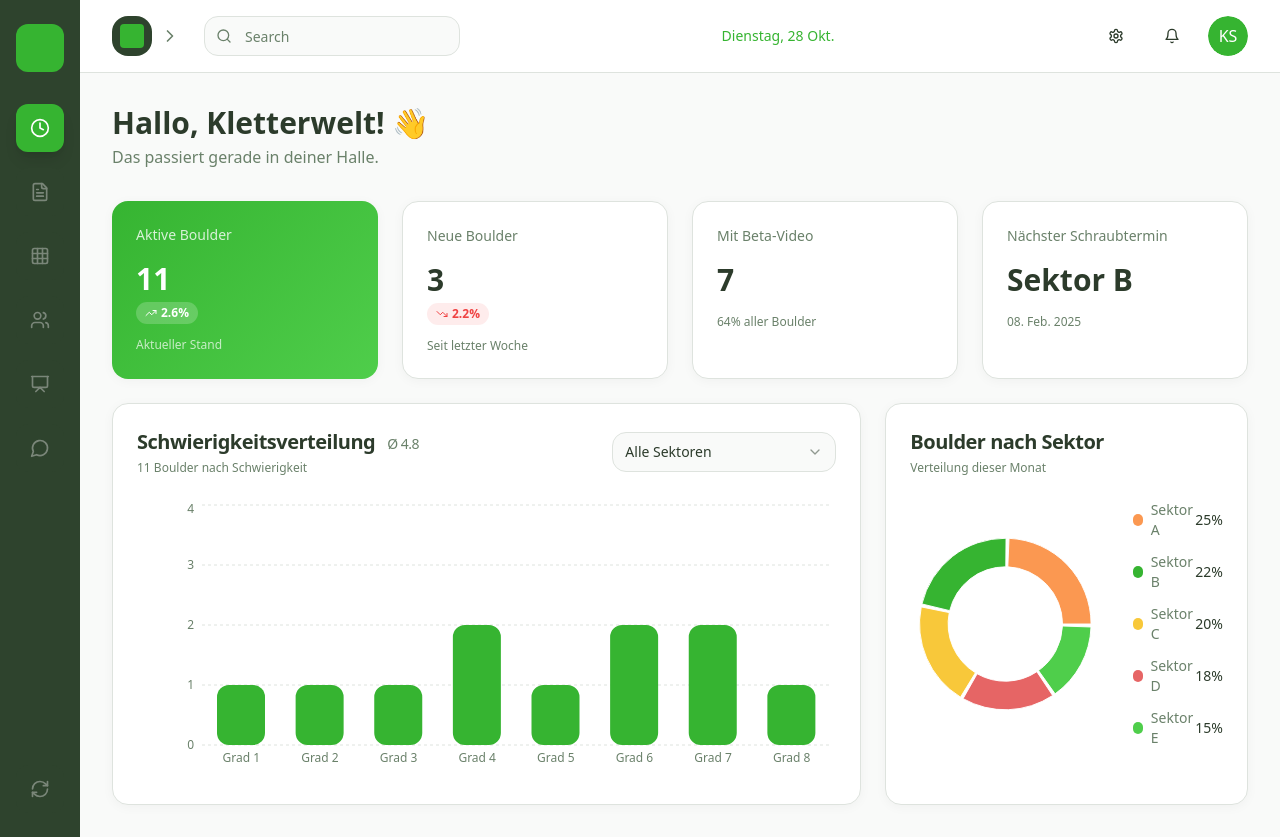
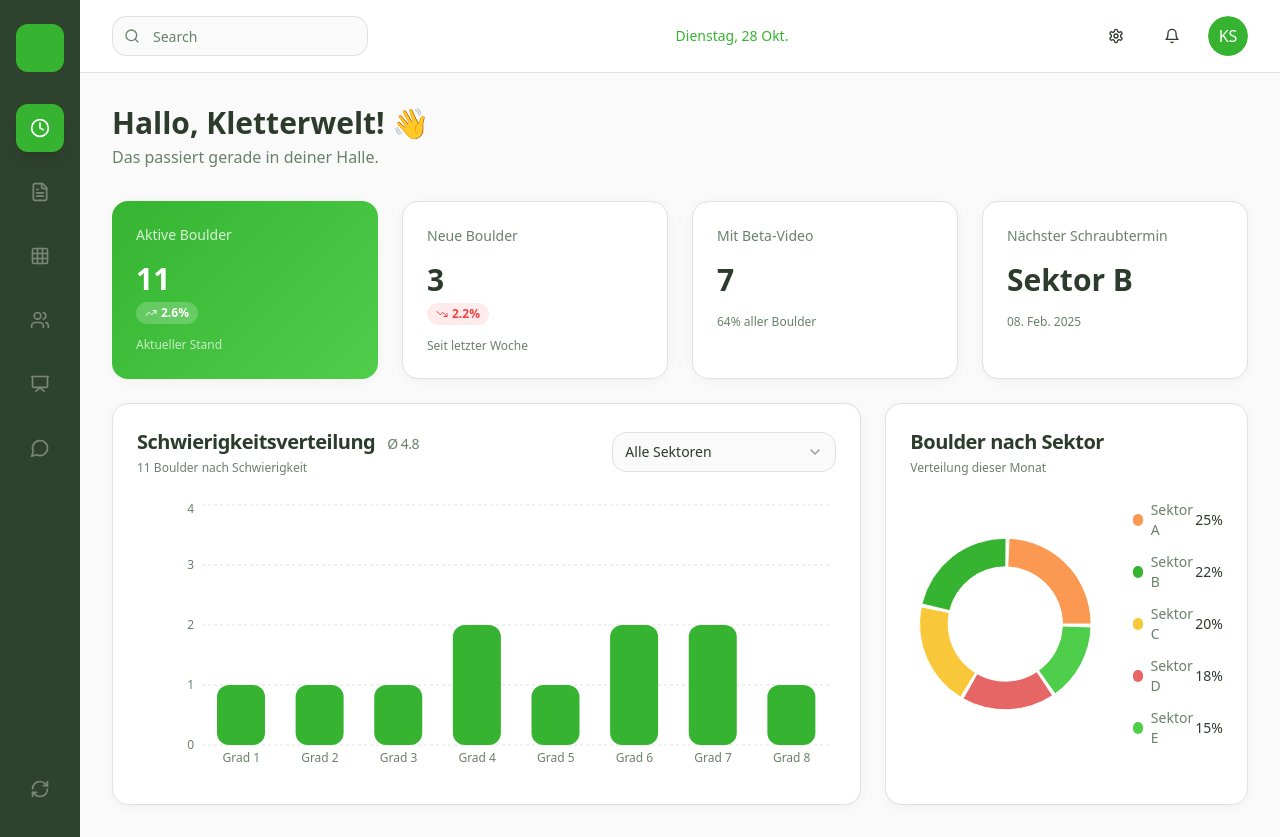
Before and after one commit to moonsightmedia/KWS-BETA-APP, a React (Vite) app: page / in a window 1280 px wide. Built offline with nearby package versions, Linux system fonts and the light colour scheme; the HTML template or start-up script is replaced by a standard one.

Commit message:
Visual edit in Lovable

```diff
--- a/src/components/DashboardHeader.tsx
+++ b/src/components/DashboardHeader.tsx
@@ -4,34 +4,25 @@ import { Input } from '@/components/ui/input';
 import { Avatar, AvatarFallback } from '@/components/ui/avatar';
 import { formatDate } from 'date-fns';
 import { de } from 'date-fns/locale';
-
 export const DashboardHeader = () => {
   const today = new Date();
-
-  return (
-    <header className="bg-card border-b border-border px-8 py-4">
+  return <header className="bg-card border-b border-border px-8 py-4">
       <div className="flex items-center justify-between">
         {/* Left: Logo & Search */}
         <div className="flex items-center gap-6">
-          <div className="flex items-center gap-2">
-            <div className="w-10 h-10 bg-sidebar-bg rounded-lg flex items-center justify-center">
-              <div className="w-6 h-6 bg-primary rounded" />
-            </div>
-            <ChevronRight className="w-5 h-5 text-muted-foreground" />
-          </div>
+
 
           <div className="relative">
             <Search className="absolute left-3 top-1/2 -translate-y-1/2 w-4 h-4 text-muted-foreground" />
-            <Input
-              placeholder="Search"
-              className="pl-10 w-64 bg-background border-border"
-            />
+            <Input placeholder="Search" className="pl-10 w-64 bg-background border-border" />
           </div>
         </div>
 
         {/* Center: Date */}
         <div className="text-sm font-medium text-primary">
-          {formatDate(today, 'EEEE, dd MMM', { locale: de })}
+          {formatDate(today, 'EEEE, dd MMM', {
+          locale: de
+        })}
         </div>
 
         {/* Right: Actions & Profile */}
@@ -49,6 +40,5 @@ export const DashboardHeader = () => {
           </Avatar>
         </div>
       </div>
-    </header>
-  );
+    </header>;
 };
```
